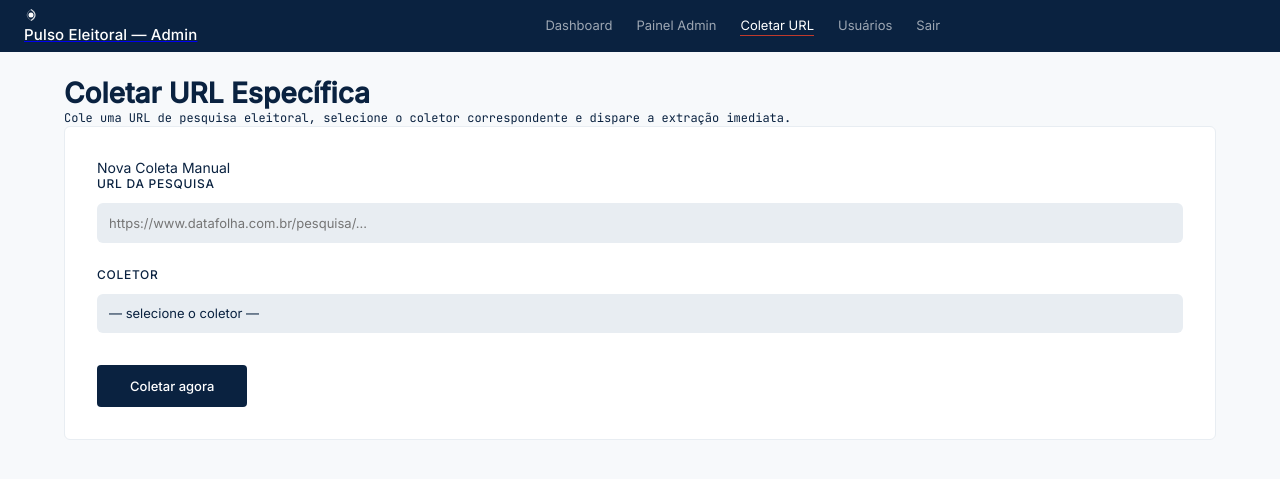
After one commit to simoesleandro/Pulso-eleitoral, a Flask app: page /admin/coletar-url in a window 1280 px wide. The commit adds this page. Shown: the top 479 px of the page. Run offline with Flask 3, Linux system fonts and the light colour scheme; the visitor is signed in with stand-in values (Sample User, id 1).

Commit message:
feat: /admin/coletar-url — coleta manual de URLs via dashboard feat: Playwright instalado no Dockerfile para coletores que precisam fix: dropdown coletores corrigido (lista de tuplas no Jinja2)
Co-Authored-By: Claude Sonnet 4.6 <noreply@anthropic.com>

```diff
--- a/app.py
+++ b/app.py
@@ -627,6 +627,92 @@ def api_institutos():
         })
     return jsonify({"institutos": institutos})
 
+_COLETORES_DISPONIVEIS = {
+    'datafolha':      ('collectors.datafolha',        'DatafolhaCollector'),
+    'quaest':         ('collectors.quaest',            'QuaestCollector'),
+    'gazetadopovo':   ('collectors.gazetadopovo',      'GazetaDoPovoColetor'),
+    'cnn_brasil':     ('collectors.cnn_brasil',        'CnnBrasilColetor'),
+    'verita':         ('collectors.verita',            'VeritaCollector'),
+    'quaest_regional':('collectors.quaest_regional',   'QuaestRegionalColetor'),
+}
+
+
+def _coletar_url_especifica(url: str, coletor_key: str) -> dict:
+    """Instancia o coletor, faz fetch da URL, salva no banco e retorna delta de registros."""
+    import importlib
+    from datetime import date as _date
+
+    if coletor_key not in _COLETORES_DISPONIVEIS:
+        return {'erro': f'Coletor inválido: {coletor_key}'}
+
+    module_path, class_name = _COLETORES_DISPONIVEIS[coletor_key]
+
+    try:
+        with get_db() as conn:
+            p_antes = conn.execute("SELECT COUNT(*) FROM pesquisas").fetchone()[0]
+            i_antes = conn.execute("SELECT COUNT(*) FROM intencoes").fetchone()[0]
+            r_antes = conn.execute("SELECT COUNT(*) FROM pesquisas_regionais").fetchone()[0]
+
+        mod = importlib.import_module(module_path)
+        coletor = getattr(mod, class_name)(db_path=DB_PATH)
+
+        html = coletor._get_page(url)
+        if not html or len(html) < 200:
+            return {'erro': 'Página vazia ou inacessível (HTML < 200 chars).', 'coletor': class_name, 'url': url}
+
+        if coletor_key == 'quaest_regional':
+            coletor._parse_page(html, url, data_post=_date.today().isoformat())
+        else:
+            dados = coletor._parse_release(html, url)
+            coletor.save(dados)
+
+        with get_db() as conn:
+            p_depois = conn.execute("SELECT COUNT(*) FROM pesquisas").fetchone()[0]
+            i_depois = conn.execute("SELECT COUNT(*) FROM intencoes").fetchone()[0]
+            r_depois = conn.execute("SELECT COUNT(*) FROM pesquisas_regionais").fetchone()[0]
+
+        return {
+            'coletor': class_name,
+            'url': url,
+            'pesquisas_salvas': p_depois - p_antes,
+            'intencoes_salvas': i_depois - i_antes,
+            'regionais_salvas': r_depois - r_antes,
+        }
+
+    except Exception as e:
+        app.logger.error(f"[coletar-url] {class_name} em {url}: {e}")
+        return {'erro': str(e), 'coletor': class_name, 'url': url}
+
+
+@app.route('/admin/coletar-url', methods=['GET', 'POST'])
+@login_required
+def admin_coletar_url():
+    """Coleta uma URL específica com o coletor selecionado."""
+    if request.method == 'GET':
+        coletores = [
+            ('datafolha',       'Datafolha'),
+            ('quaest',          'Quaest'),
+            ('gazetadopovo',    'Gazeta do Povo'),
+            ('cnn_brasil',      'CNN Brasil (Real Time Big Data)'),
+            ('verita',          'Verita'),
+            ('quaest_regional', 'Quaest Regional (WP API)'),
+        ]
+        return render_template('admin_coletar_url.html', coletores=coletores)
+
+    body = request.get_json(silent=True) or {}
+    url = (body.get('url') or '').strip()
+    coletor_key = (body.get('coletor') or '').strip()
+
+    if not url or not url.startswith('http'):
+        return jsonify({'erro': 'URL inválida — deve começar com http(s)://'}), 400
+    if not coletor_key:
+        return jsonify({'erro': 'Selecione um coletor.'}), 400
+
+    resultado = _coletar_url_especifica(url, coletor_key)
+    status = 200 if 'erro' not in resultado else 422
+    return jsonify(resultado), status
+
+
 @app.route('/admin/apply-db', methods=['POST'])
 def apply_db():
     if request.headers.get('X-Admin-Pass') != os.getenv('ADMIN_PASS'):
--- a/templates/admin.html
+++ b/templates/admin.html
@@ -29,6 +29,7 @@
       <a class="pe-topbar__nav-item" href="/">Dashboard</a>
       <a class="pe-topbar__nav-item pe-topbar__nav-item--active" href="/admin">Painel Admin</a>
       <a class="pe-topbar__nav-item" href="/admin/usuarios">Usuários</a>
+      <a class="pe-topbar__nav-item" href="/admin/coletar-url">Coletar URL</a>
       <a class="pe-topbar__nav-item" href="/admin/status-coletores">Diagnóstico JSON</a>
       <a class="pe-topbar__nav-item" href="/admin/logs">Logs JSON</a>
       <a class="pe-topbar__nav-item" href="/logout">Sair</a>
--- /dev/null
+++ b/templates/admin_coletar_url.html
@@ -0,0 +1,224 @@
+<!DOCTYPE html>
+<html lang="pt-BR">
+<head>
+  <meta charset="UTF-8">
+  <meta name="viewport" content="width=device-width, initial-scale=1.0">
+  <title>Coletar URL — Pulso Eleitoral</title>
+  <link rel="preconnect" href="https://fonts.googleapis.com">
+  <link rel="preconnect" href="https://fonts.gstatic.com" crossorigin>
+  <link href="https://fonts.googleapis.com/css2?family=Inter:wght@400;500&family=JetBrains+Mono:wght@400;500&display=swap" rel="stylesheet">
+  <link rel="stylesheet" href="{{ url_for('static', filename='css/tokens.css') }}">
+  <link rel="stylesheet" href="{{ url_for('static', filename='css/base.css') }}">
+  <style>
+    .cu-card { padding: 2rem; }
+
+    .cu-form { display: flex; flex-direction: column; gap: 1.5rem; }
+
+    .cu-field { display: flex; flex-direction: column; gap: 0.75rem; }
+
+    .cu-label {
+      font-size: 12px; font-weight: 500;
+      color: var(--pe-text-secondary);
+      text-transform: uppercase; letter-spacing: 0.06em;
+    }
+
+    .cu-input {
+      width: 100%; box-sizing: border-box;
+      background: var(--pe-surface);
+      border: 0.5px solid var(--pe-border);
+      border-radius: 6px;
+      color: var(--pe-text-primary);
+      font-family: var(--pe-font-mono); font-size: 13px;
+      padding: 0.75rem;
+      outline: none; transition: border-color 0.15s;
+    }
+    .cu-input:focus { border-color: var(--pe-accent); }
+
+    .cu-select { appearance: none; cursor: pointer; }
+
+    .cu-actions { display: flex; align-items: center; gap: var(--pe-space-3); flex-wrap: wrap; margin-top: 0.5rem; }
+
+    .cu-btn { padding: 0.75rem 2rem; }
+
+    .cu-spinner { display: none; }
+    .cu-spinner.active { display: inline; }
+
+    .cu-result {
+      display: none;
+      padding: var(--pe-space-4);
+      border-radius: var(--pe-radius-md);
+      border: 0.5px solid var(--pe-border);
+      background: var(--pe-surface);
+    }
+    .cu-result.visible { display: block; }
+    .cu-result--ok   { border-color: #22c55e; }
+    .cu-result--erro { border-color: #ef4444; }
+
+    .cu-result__title { font-size: 13px; font-weight: 500; margin-bottom: var(--pe-space-2); }
+    .cu-result__title--ok   { color: #22c55e; }
+    .cu-result__title--erro { color: #ef4444; }
+
+    .cu-kpis { display: flex; gap: var(--pe-space-6); flex-wrap: wrap; margin-top: var(--pe-space-3); }
+    .cu-kpi { text-align: center; }
+    .cu-kpi__val { font-family: var(--pe-font-mono); font-size: 28px; font-weight: 500; color: var(--pe-text-primary); }
+    .cu-kpi__lbl { font-size: 11px; color: var(--pe-text-secondary); margin-top: 2px; }
+
+    .cu-url-preview {
+      font-family: var(--pe-font-mono); font-size: 11px;
+      color: var(--pe-text-secondary); word-break: break-all;
+      margin-top: var(--pe-space-3);
+    }
+  </style>
+</head>
+<body class="pe-page">
+
+  <!-- Topbar -->
+  <nav class="pe-topbar">
+    <a class="pe-topbar__logo" href="/">
+      <div class="pe-topbar__logomark">
+        <svg width="14" height="14" viewBox="0 0 14 14" fill="none">
+          <circle cx="7" cy="7" r="2.5" fill="#fff"/>
+          <path d="M7 1.5 Q11 4 11 7 Q11 10 7 12.5" stroke="rgba(255,255,255,0.85)" stroke-width="1.2" fill="none"/>
+          <path d="M7 1.5 Q3 4 3 7 Q3 10 7 12.5" stroke="rgba(255,255,255,0.4)" stroke-width="0.8" fill="none"/>
+        </svg>
+      </div>
+      <span class="pe-topbar__name">Pulso Eleitoral — Admin</span>
+    </a>
+    <div class="pe-topbar__nav">
+      <a class="pe-topbar__nav-item" href="/">Dashboard</a>
+      <a class="pe-topbar__nav-item" href="/admin">Painel Admin</a>
+      <a class="pe-topbar__nav-item pe-topbar__nav-item--active" href="/admin/coletar-url">Coletar URL</a>
+      <a class="pe-topbar__nav-item" href="/admin/usuarios">Usuários</a>
+      <a class="pe-topbar__nav-item" href="/logout">Sair</a>
+    </div>
+  </nav>
+
+  <main class="pe-main pe-container">
+    <div style="margin-bottom: var(--pe-space-6);">
+      <h1 class="pe-display">Coletar URL Específica</h1>
+      <p class="pe-mono" style="margin-top: var(--pe-space-1); color: var(--pe-text-secondary);">
+        Cole uma URL de pesquisa eleitoral, selecione o coletor correspondente e dispare a extração imediata.
+      </p>
+    </div>
+
+    <div class="pe-card cu-card">
+      <div class="pe-card__title">Nova Coleta Manual</div>
+
+      <div class="cu-form">
+
+        <!-- URL -->
+        <div class="cu-field">
+          <label class="cu-label" for="cu-url">URL da pesquisa</label>
+          <input
+            id="cu-url"
+            class="cu-input"
+            type="url"
+            placeholder="https://www.datafolha.com.br/pesquisa/..."
+            autocomplete="off"
+            spellcheck="false"
+          >
+        </div>
+
+        <!-- Coletor -->
+        <div class="cu-field">
+          <label class="cu-label" for="cu-coletor">Coletor</label>
+          <select id="cu-coletor" class="cu-input cu-select">
+            <option value="">— selecione o coletor —</option>
+            {% for key, label in coletores %}
+            <option value="{{ key }}">{{ label }}</option>
+            {% endfor %}
+          </select>
+        </div>
+
+        <!-- Ações -->
+        <div class="cu-actions">
+          <button id="cu-btn" class="pe-btn pe-btn--primary cu-btn">Coletar agora</button>
+          <span id="cu-spinner" class="cu-spinner pe-mono">Extraindo com Gemini…</span>
+        </div>
+
+        <!-- Resultado -->
+        <div id="cu-result" class="cu-result">
+          <div id="cu-result-title" class="cu-result__title"></div>
+          <div id="cu-kpis" class="cu-kpis"></div>
+          <div id="cu-url-preview" class="cu-url-preview"></div>
+        </div>
+
+      </div>
+    </div>
+  </main>
+
+  <script>
+    const btn      = document.getElementById('cu-btn');
+    const spinner  = document.getElementById('cu-spinner');
+    const resultEl = document.getElementById('cu-result');
+    const titleEl  = document.getElementById('cu-result-title');
+    const kpisEl   = document.getElementById('cu-kpis');
+    const urlPrev  = document.getElementById('cu-url-preview');
+
+    btn.addEventListener('click', async () => {
+      const url     = document.getElementById('cu-url').value.trim();
+      const coletor = document.getElementById('cu-coletor').value;
+
+      if (!url || !url.startsWith('http')) {
+        showErro('URL inválida — deve começar com http:// ou https://');
+        return;
+      }
+      if (!coletor) {
+        showErro('Selecione um coletor antes de continuar.');
+        return;
+      }
+
+      btn.disabled = true;
+      spinner.classList.add('active');
+      resultEl.className = 'cu-result';
+
+      try {
+        const res = await fetch('/admin/coletar-url', {
+          method: 'POST',
+          headers: { 'Content-Type': 'application/json' },
+          body: JSON.stringify({ url, coletor }),
+        });
+        const data = await res.json();
+        if (data.erro) {
+          showErro(data.erro, url);
+        } else {
+          showOk(data);
+        }
+      } catch (err) {
+        showErro('Erro de rede: ' + err.message, url);
+      } finally {
+        btn.disabled = false;
+        spinner.classList.remove('active');
+      }
+    });
+
+    function showOk(data) {
+      resultEl.classList.add('visible', 'cu-result--ok');
+      titleEl.className = 'cu-result__title cu-result__title--ok';
+      titleEl.textContent = '✓ Coleta concluída — ' + data.coletor;
+
+      const kpis = [
+        { val: data.pesquisas_salvas,  lbl: 'pesquisas novas'  },
+        { val: data.intencoes_salvas,  lbl: 'intenções salvas' },
+        { val: data.regionais_salvas,  lbl: 'regionais salvas' },
+      ];
+      kpisEl.innerHTML = kpis.map(k =>
+        `<div class="cu-kpi">
+          <div class="cu-kpi__val">${k.val}</div>
+          <div class="cu-kpi__lbl">${k.lbl}</div>
+        </div>`
+      ).join('');
+
+      urlPrev.textContent = data.url;
+    }
+
+    function showErro(msg, url = '') {
+      resultEl.classList.add('visible', 'cu-result--erro');
+      titleEl.className = 'cu-result__title cu-result__title--erro';
+      titleEl.textContent = '✗ ' + msg;
+      kpisEl.innerHTML = '';
+      urlPrev.textContent = url;
+    }
+  </script>
+</body>
+</html>
```
Also changed, not shown: 1 other file.
